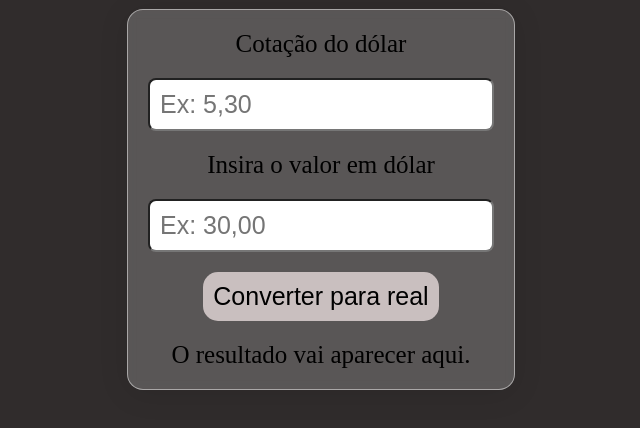
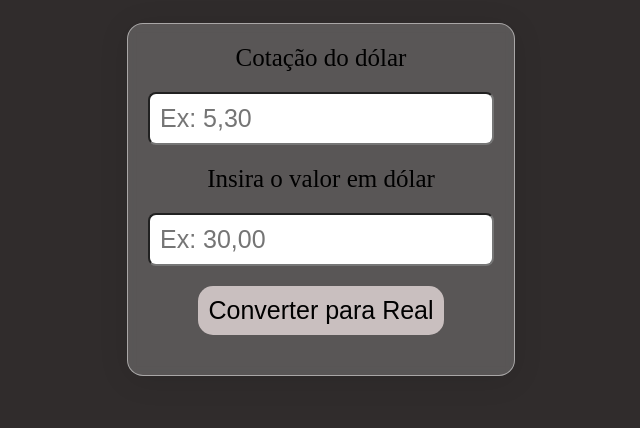
Before and after one commit to Amandatec/imersao-dev-2023, a plain HTML site: page conversorDeMoedas/index.html in a window 1280 px wide. Shown: the part 250-678 px from the top of the page, without its empty margins (319-959 px from the left). Drawn offline with Linux system fonts and the light colour scheme.

Commit message:
update readme

```diff
--- a/conversorDeMoedas/index.html
+++ b/conversorDeMoedas/index.html
@@ -22,8 +22,8 @@
 
       <p>Insira o valor em dólar</p>
       <input id="dolarAmount" type="number" placeholder="Ex: 30,00">
-      <button onclick="calculateReal()" >Converter para real</button>
-      <p id="result">O resultado vai aparecer aqui.</p>
+      <button onclick="calculateReal()">Converter para Real</button>
+      <p id="result"></p>
     </div>
   </div>
   <script src="./script.js"></script>
```
Also changed, not shown: 1 other file.
